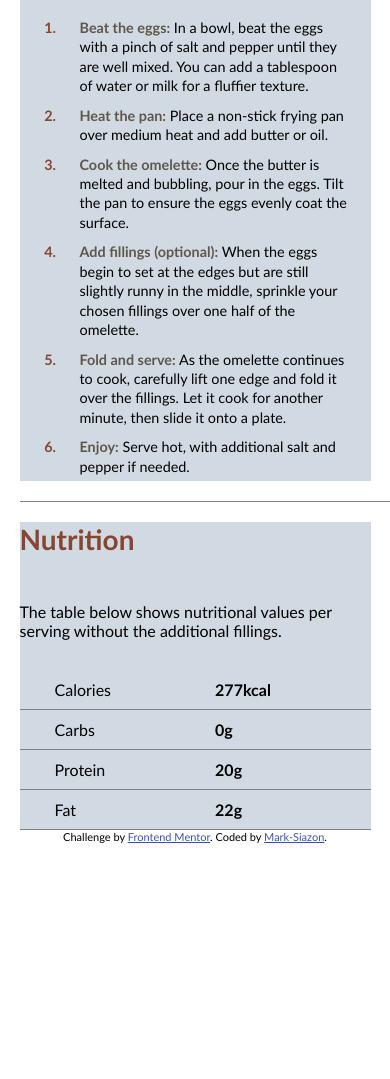
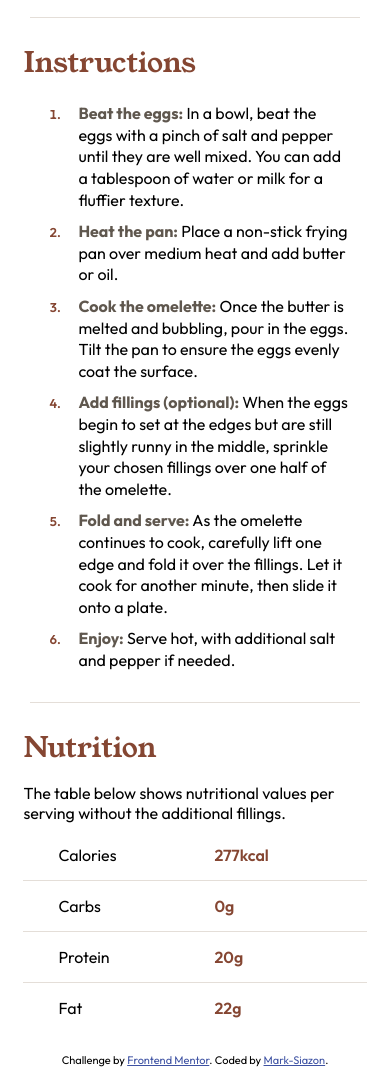
Before and after one commit to mark-siazon/FM-Recipe-Page-Main, a plain HTML site: page index.html in a window 390 px wide. Shown: the part 908-1987 px from the top of the page. Before the commit the page ends 1751 px from the top, so only its background shows below. Drawn offline with Linux system fonts and the light colour scheme.

Commit message:
🎨 | Finish Styling (Mobile-Design Only)

```diff
--- a/index.html
+++ b/index.html
@@ -5,6 +5,7 @@
   <meta name="viewport" content="width=device-width, initial-scale=1.0"> <!-- displays site properly based on users device -->
 
   <link rel="icon" type="image/png" sizes="32x32" href="./assets/images/favicon-32x32.png">
+  <link href="https://fonts.googleapis.com/css2?family=Young+Serif:wght@400&family=Outfit:wght@400;600;700&display=swap" rel="stylesheet">
   <link rel="stylesheet" href="styles/style.css">
 
   <title>Frontend Mentor | Recipe page</title>
@@ -18,12 +19,12 @@
 
   <div>
     <section class="food-intro d-flex col">
-      <h2>Simple Omelette Recipe</h2>
-      <p>An easy and quick dish, perfect for any meal. This classic omelette combines beaten eggs cooked
+      <h2 class="mb-25">Simple Omelette Recipe</h2>
+      <p class="mb-25">An easy and quick dish, perfect for any meal. This classic omelette combines beaten eggs cooked
         to perfection, optionally filled with your choice of cheese, vegetables, or meats.
       </p>
-      <div class="intro-sub-ctn">
-        <h4>Preparation time</h4>
+      <div class="intro-sub-ctn mt-25">
+        <h4 class="mb-12">Preparation time</h4>
         <ul>
           <li><b>Total:</b> Approximately 10 minutes</li>
           <li><b>Preparation:</b> 5 minutes</li>
@@ -43,7 +44,7 @@
       </ul>
     </section>
 
-    <hr>
+    <hr class="divider">
 
     <section >
       <h3>Instructions</h3>
@@ -57,13 +58,13 @@
       </ol>
     </section>
 
-    <hr>
+    <hr class="divider">
 
     <section class="food-nutrition d-flex col">
       <h3>Nutrition</h3>
-      <p>The table below shows nutritional values per serving without the additional fillings.</p>
+      <p class="mb-12">The table below shows nutritional values per serving without the additional fillings.</p>
 
-      <div class="d-flex col table-ctn">
+      <div class="d-flex col">
         <div class="d-flex item">
           <div class="label">Calories</div>
           <div class="value">277kcal</div>
@@ -86,14 +87,13 @@
           <div class="label">Fat</div>
           <div class="value">22g</div>
         </div>
-        <hr>
 
       </div>
     </section>
   </div>
 </main>
 
-<div class="attribution">
+<div class="attribution mt-25 mb-12">
   Challenge by <a href="https://www.frontendmentor.io?ref=challenge" target="_blank">Frontend Mentor</a>.
   Coded by <a href="#">Mark-Siazon</a>.
 </div>
--- a/styles/style.css
+++ b/styles/style.css
@@ -15,7 +15,12 @@
   --light-grey: hsl(30, 18%, 87%);
   --wenge-brown: hsl(30, 10%, 34%);
   --dark-charcoal: hsl(24, 5%, 18%);
+
+  /* Typography */
+  --font-family-young-serif: 'Young Serif', serif;
+  --font-family-outfit: 'Outfit', sans-serif;
 }
+
 
 *{
   margin: 0;
@@ -23,15 +28,22 @@
 
 body{
   max-width: 460px;
-  font-family: 'Gill Sans', 'Gill Sans MT', Calibri, 'Trebuchet MS', sans-serif;
+  background-color: var(--white);
+  font-family: var(--font-family-outfit), sans-serif;
 }
 
 h2{
   font-size: 38px;
+  font-family: var(--font-family-young-serif);
+  font-weight: 500;
+  line-height: 1.15;
 }
 
 h3{
   font-size: 28px;
+  font-family: var(--font-family-young-serif);
+  font-weight: 500;
+  color: var(--nutmeg)
 }
 
 h4{
@@ -65,27 +77,35 @@ b{
   justify-items: center;
 }
 
+.mb-12{
+  margin-bottom: 12px;
+}
+
+.mb-25{
+  margin-bottom: 25px;
+}
+
+.mt-25{
+  margin-top: 25px;
+}
+
 /* ************************************ */
 /* ********* Container Styles ********* */
 /* ************************************ */
 
 /* ***** SEC: ALL ***** */
 main > div h3{
-  color: var(--nutmeg);
   margin-bottom: 16px;
 }
 
-main > div > *{
-  margin: 30px auto;
-  background-color: rgb(209, 218, 226);
-  margin: 20px 5vw 0px;
-  gap: 30px;
+main > div > section{
+  margin: 20px 6vw 0px;
 }
 
 /* ***** SEC: IMG ***** */
 main > div:first-child > img{
   margin: 0 0 30px;
-  position: relative
+  position: relative;
 }
 
 /* ***** SEC: INTRO ***** */
@@ -100,15 +120,33 @@ main > div div.intro-sub-ctn > h4{
 }
 
 /* ***** SEC: LISTS ***** */
+section li {
+  padding: 4px 15px;
+  font-size: 0.95rem;
+}
+
+section li b{
+  font-size: 0.92.5rem;
+}
+
 section > * > li {
-  padding: 5px 20px;
-  font-size: 0.9rem;
+  padding: 5px 15px;
+  font-size: 1rem;
   line-height: 1.35;
 }
 
 section > * > li::marker {
   color: var(--nutmeg);
   font-weight: 600;
+  font-size: 0.8rem;
+}
+
+ul > li::marker {
+  color: var(--nutmeg);
+}
+
+.intro-sub-ctn ul > li::marker {
+  color: var(--dark-raspberry);
 }
 
 
@@ -116,14 +154,7 @@ section > * > li::marker {
 /* ********** Tabular Styles ********** */
 /* ************************************ */
 
-
-.table-ctn {
-  display: flex;
-  flex-direction: column;
-}
-
 .item {
-  display: flex;
   justify-content: space-between;
   align-items: center;
   padding: 10px 35px; /* Adjust padding as needed */
@@ -137,12 +168,22 @@ section > * > li::marker {
 .value {
   flex: 0.75;
   text-align: left;
-  font-weight: bold;
+  font-weight: 600;
+  color: var(--nutmeg);
 }
 
 hr {
   width: 100%;
   border: none;
-  border-top: 1px solid grey; /* Adjust style as needed */
-  margin: 0; /* Adjust margin as needed */
+  border-top: 1px solid var(--light-grey);
+  margin: 20px 0;
 }
+
+.food-nutrition hr{
+  margin: 5px 0;
+}
+
+.divider{
+  width: 330px;
+  margin: 25px auto;
+}
```
